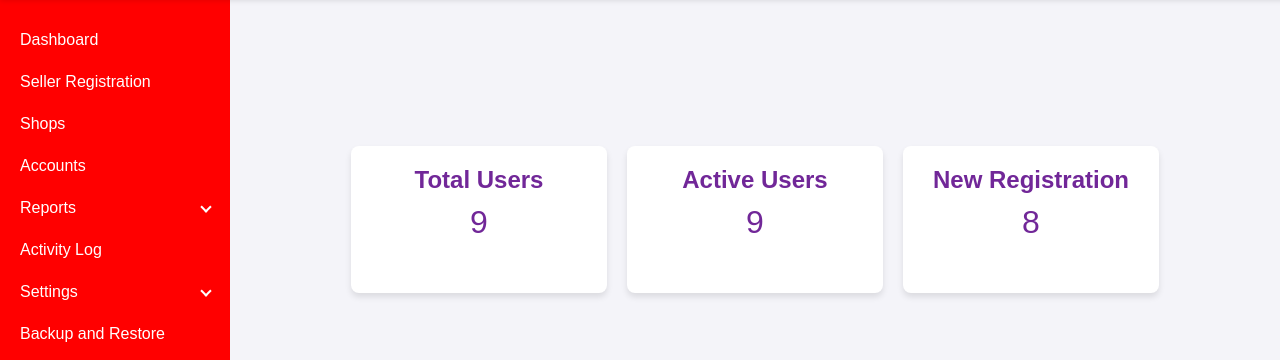
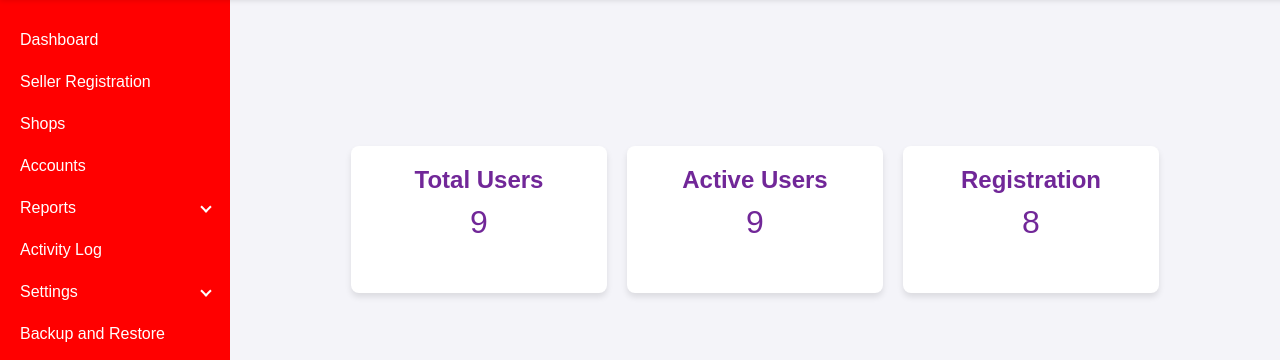
Before and after one commit to Oniicat/Taytaymarketplace, a PHP site: page /Admin-approval/main.php in a window 1280 px wide. Shown: the part 61-421 px from the top of the page. Run offline with PHP 8.4, Linux system fonts and the light colour scheme; data comes from the database, SQL or seed files in the repository; data that the repository does not hold is empty.

Commit message:
changed registration name

```diff
--- a/admin final na to/dashboard.php
+++ b/admin final na to/dashboard.php
@@ -154,7 +154,7 @@
 
     <!-- Products Card -->
     <div class="card">
-      <h3>New Registration</h3>
+      <h3>Registration</h3>
       <p id="products-count">
       <?= getCountThisMonth('users');?>
       </p>
```
